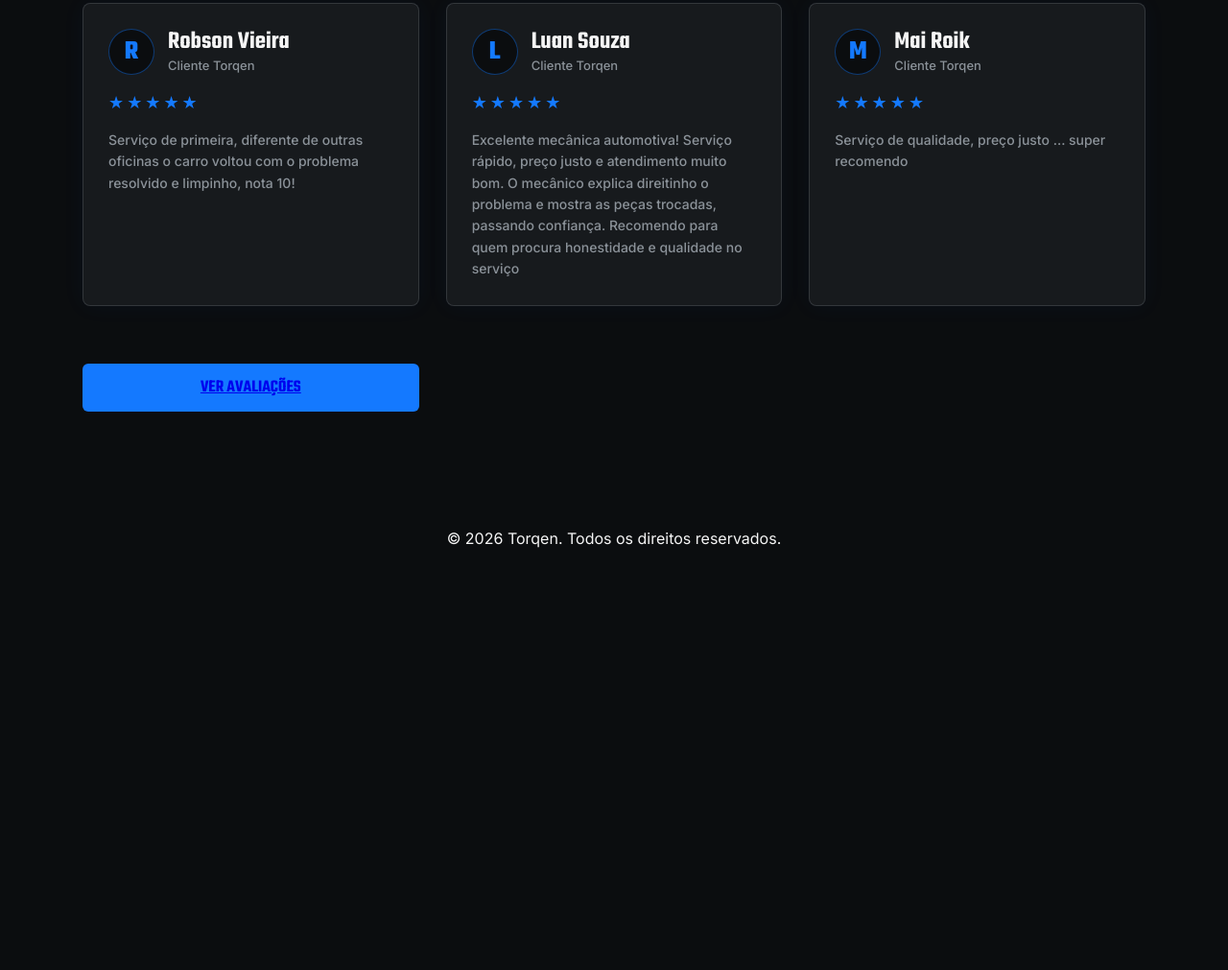
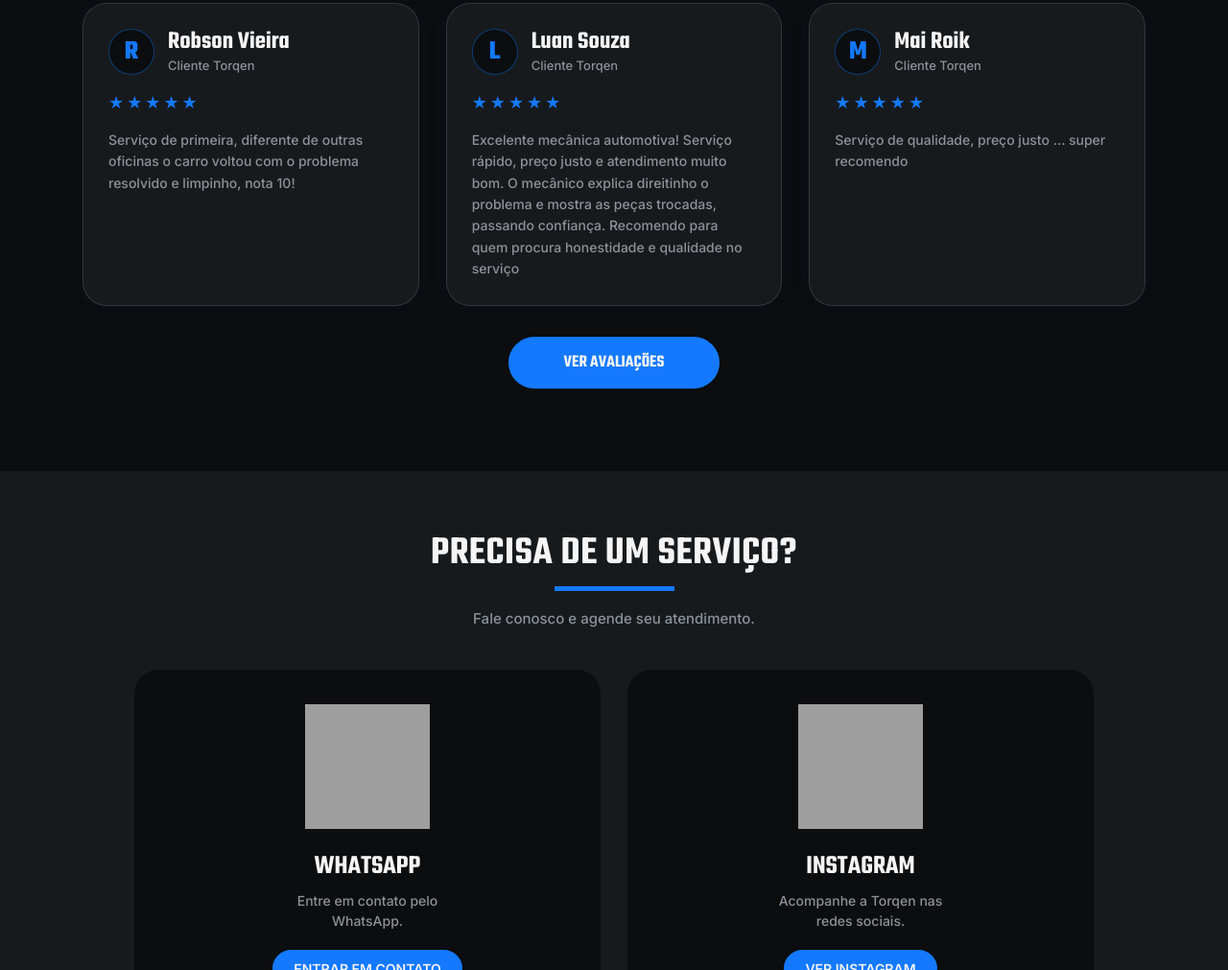
Before and after one commit to MatheusWKdev/torqen-landing-page, a plain HTML site: page index.html in a window 1280 px wide. Shown: the part 1789-2800 px from the top of the page at 96% size. Before the commit the page ends 2396 px from the top, so only its background shows below. Drawn offline with Linux system fonts and the light colour scheme; grey boxes are pictures that could not be loaded.

Commit message:
seção contato

```diff
--- a/index.html
+++ b/index.html
@@ -22,10 +22,10 @@
             <nav>
                 <a href="#home"> HOME </a>
                 <a href="#services"> SERVIÇOS </a>
-                <a href="#about"> SOBRE </a>
                 <a href="#contact"> CONTATO </a>
+                <a href="#localizacao"> LOCALIZAÇÃO </a>
 
-                <a href="" class="btn-agendar" > AGENDAR SERVIÇO </a>
+                <a href="#contact" class="btn-agendar" > AGENDAR SERVIÇO </a>
             </nav>
     </header>
 
@@ -193,6 +193,8 @@
                     <p>Serviço de qualidade, preço justo … super recomendo</p>
                 </article>
 
+            </div>
+
                 <div class="btn-reviews">
                     <a href="https://www.google.com/maps/place/Torqen+Mec%C3%A2nica+e+Eletrica+Automotiva/@-26.1265505,-49.7811802,17z/data=!4m18!1m9!3m8!1s0x94dd935898de80f9:0x9f8db9ce5d38dbe8!2sTorqen+Mec%C3%A2nica+e+Eletrica+Automotiva!8m2!3d-26.1265505!4d-49.7811802!9m1!1b1!16s%2Fg%2F11mzpg32rh!3m7!1s0x94dd935898de80f9:0x9f8db9ce5d38dbe8!8m2!3d-26.1265505!4d-49.7811802!9m1!1b1!16s%2Fg%2F11mzpg32rh?entry=ttu&g_ep=EgoyMDI2MDgxOS4wIKXMDSoASAFQAw%3D%3D"
                     class="btn-ver-avaliacoes" target="_blank" rel="noopener noreferrer">
@@ -202,10 +204,46 @@
             </div>
         </section>
 
-        <section id="about" class="about">
+        <section id="contact" class="contact">
+            <h2>PRECISA DE UM SERVIÇO?</h2>
+
+            <p>Fale conosco e agende seu atendimento.</p>
+
+            <div class="contact-cards">
+
+                <div class="contact-card">
+                    <img src="img/whatsapp.png" alt="Ícone do WhatsApp">
+                    <h3>WHATSAPP</h3>
+                    <p>Entre em contato pelo<br>WhatsApp.</p>
+
+                    <a href="https://api.whatsapp.com/send?phone=5548999999999"
+                    target="_blank"
+                    rel="noopener noreferrer">
+                        ENTRAR EM CONTATO
+                    </a>
+                </div>
+
+                <div class="contact-card">
+                    <img src="img/Instagram.png" alt="Ícone do Instagram">
+                    <h3>INSTAGRAM</h3>
+                    <p>Acompanhe a Torqen nas<br>redes sociais.</p>
+
+                    <a href="https://www.instagram.com/mectorqen/" target="_blank" rel="noopener noreferrer">
+                        VER INSTAGRAM
+                    </a>
+                </div>
+
+            </div>
         </section>
 
-        <section id="contact" class="contact">
+        <section id="localizacao" class="localizacao">
+            <h2>LOCALIZAÇÃO</h2>
+
+            <p>Venha nos visitar e conheça a Torqen.</p>
+
+            <div class="localizacao-mapa">
+                <iframe src="https://www.google.com/maps/embed?pb=!1m18!1m12!1m3!1d3539.187882168042!2d-49.78336868456386!3d-26.12655048445354!2m3!1f0!2f0!3f0!3m2!1i1024!2i768!4f13.1!3m3!1m2!1s0x94dd935898de80f9%3A0x9f8db9ce5d38dbe8!2sTorqen%20Mec%C3%A2nica%20e%20Eletrica%20Automotiva!5e0!3m2!1spt-BR!2sbr!4v1692430912345!5m2!1spt-BR!2sbr" width="600" height="450" style="border:0;" allowfullscreen="" loading="lazy" referrerpolicy="no-referrer-when-downgrade"></iframe>
+            </div>
         </section>
     </main>
 
--- a/style.css
+++ b/style.css
@@ -80,7 +80,7 @@ nav a:hover {
     align-items: center;
     border: 1px solid transparent;
     padding: 12px 18px;
-    border-radius: 4px;
+    border-radius: 50px;
     font-weight: 600;
     text-decoration: none;
 }
@@ -279,7 +279,7 @@ h2 {
     box-sizing: border-box;
     background-color: #0B0D0F;
     border: 1px solid rgba(139, 146, 153, 0.26);
-    border-radius: 8px;
+    border-radius: 25px;
     box-shadow: 0 0 24px rgba(20, 121, 255, 0.05);
     padding: 22px;
     text-align: center;
@@ -309,7 +309,7 @@ h2 {
     height: 100%;
     display: block;
     object-fit: cover;
-    border-radius: 6px;
+    border-radius: 25px;
 }
 
 .service-card h3 {
@@ -432,7 +432,7 @@ h2 {
 .review-card {
     background-color: var(--grafite);
     border: 1px solid rgba(139, 146, 153, 0.24);
-    border-radius: 8px;
+    border-radius: 25px;
     padding: 26px;
     box-shadow: 0 0 24px rgba(20, 121, 255, 0.05);
 }
@@ -485,16 +485,26 @@ h2 {
 .btn-reviews {
     display: flex;
     justify-content: center;
-    align-items: center;
+    margin-top: 32px;
+}
+
+.btn-ver-avaliacoes {
     background-color: var(--azul-eletrico);
     color: var(--branco);
     text-decoration: none;
     font-family: "Teko", sans-serif;
     font-size: 18px;
     font-weight: 600;
-    padding: 12px 24px;
-    border-radius: 6px;
-    margin-top: 32px;
+    padding: 12px 56px;
+    border-radius: 60px;
+    border: 2px solid transparent;
+    border-color: var(--azul-eletrico);
+}
+
+.btn-ver-avaliacoes:hover {
+    background-color: var(--grafite);
+    color: var(--azul-eletrico);
+    transition: background-color 0.4s ease-out, color 0.4s ease-out;
 }
 
 @media (max-width: 1024px) {
@@ -523,6 +533,124 @@ h2 {
 }
 
 /* =========================================================
+   CONTACT
+========================================================= */
+
+.contact {
+    background-color: var(--grafite);
+    min-height: 80vh;
+}
+
+.contact h2 {
+    color: var(--branco);
+    text-align: center;
+    letter-spacing: 0.5px;
+    font-family: "Teko", sans-serif;
+    font-weight: 600;
+    font-size: 42px;
+    padding-top: 56px;
+    margin: 0;
+}
+
+.contact h2::after {
+    content: "";
+    display: block;
+    background-color: var(--azul-eletrico);
+    width: 125px;
+    height: 5px;
+    margin: 4px auto 0;
+}
+
+.contact p {
+    color: var(--cinza-metalico);
+    padding-top: 10px;
+    font-size: 15px;
+    font-weight: 500;
+    line-height: 1.5;
+    text-align: center;
+    margin: 8px 0 0;
+}
+
+.contact-cards {
+    display: grid;
+    grid-template-columns: repeat(2, 1fr);
+    gap: 28px;
+    max-width: 1000px;
+    margin: 42px auto 0;
+}
+
+.contact-card {
+    background-color: var(--preto);
+    border: 1px solid transparent;
+    border-radius: 25px;
+    padding: 35px 25px;
+    text-align: center;
+
+    transition: transform 0.3s ease,
+                border-color 0.3s ease;
+}
+
+.contact-card:hover {
+    transform: translateY(-5px);
+    border-color: var(--azul-eletrico);
+}
+
+.contact-card img {
+    width: 130px;
+    height: 130px;
+}
+
+.contact-card h3 {
+    font-family: "Teko", sans-serif;
+    font-size: 28px;
+    font-weight: 600;
+    margin: 15px 0 5px;
+}
+
+.contact-card p {
+    color: var(--cinza-metalico);
+    font-family: "Inter", sans-serif;
+    font-size: 14px;
+    padding: 0;
+    margin: 0;
+}
+
+.contact-card a {
+    display: inline-block;
+    margin-top: 20px;
+    padding: 9px 20px;
+
+    background-color: var(--azul-eletrico);
+    color: var(--branco);
+
+    font-family: "Inter", sans-serif;
+    font-size: 14px;
+    font-weight: 600;
+
+    text-decoration: none;
+    border: 2px solid var(--azul-eletrico);
+    border-radius: 50px;
+
+    transition: background-color 0.3s ease,
+    color 0.3s ease;
+}
+
+.contact-card a:hover {
+    background-color: transparent;
+    color: var(--azul-eletrico);
+
+}
+
+/*============================================
+   LOCALIZAÇÃO
+========================================================= */
+
+.localizacao {
+    background-color: var(--preto);
+    min-height: 80vh;
+}
+
+/*============================================
    FOOTER
 ========================================================= */
 
```
Also changed, not shown: 3 other files.
